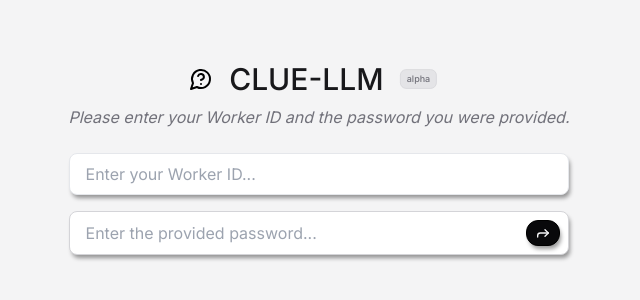
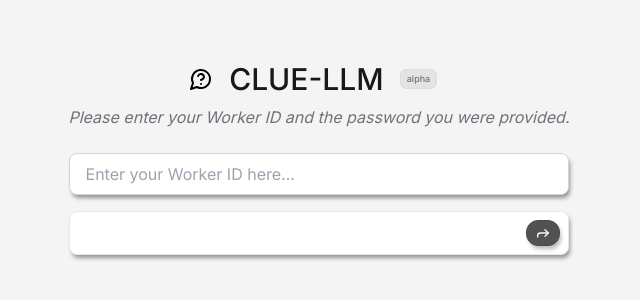
Before and after one commit to cxcscmu/CLUE-LLM-site, a Next.js app: page / in a window 1280 px wide. Shown: the part 234-534 px from the top of the page, without its empty margins (321-961 px from the left). Built offline with nearby package versions, Linux system fonts and the light colour scheme.

Commit message:
Implemented password field being disabled until Worker ID field filled out.

```diff
--- a/src/app/(pages)/page.tsx
+++ b/src/app/(pages)/page.tsx
@@ -74,7 +74,7 @@ export default function Home() {
               id="login-bar"
               value={workerID}
               onChange={(e: any) => setWorkerID(e.target.value)}
-              placeholder="Enter your Worker ID..."
+              placeholder="Enter your Worker ID here..."
             />
           </Label>
           <Label label="chat-bar">
@@ -82,9 +82,11 @@ export default function Home() {
               id="chat-bar"
               value={password}
               onChange={(e: any) => setPassword(e.target.value)}
-              placeholder="Enter the provided password..."
+              placeholder="Enter the provided password here..."
+              disabled={!Boolean(workerID)}
+              disabledPlaceholder=""
             />
-            <SubmitButton/>
+            <SubmitButton disabled={!Boolean(workerID)}/>
           </Label>
         </form>
       </div>
--- a/src/components/ui/forms/submit-button.tsx
+++ b/src/components/ui/forms/submit-button.tsx
@@ -3,11 +3,15 @@
 import { FC } from "react"
 import { Forward } from "lucide-react"
 
-export const SubmitButton: FC<{}> = ({}) => {
+export const SubmitButton: FC<{
+  disabled?: boolean
+}> = ({ disabled=false }) => {
   return (
     <button
       type="submit"
-      className="w-auto py-1 px-2 bg-zinc-950 border-black text-zinc-100 fill-white active:enabled:scale-95 hover:enabled:scale-105 border overflow-hidden relative rounded-xl disabled:opacity-70 shadow-md"
+      className="w-auto py-1 px-2 bg-zinc-950 border-black text-zinc-100 fill-white active:enabled:scale-95 hover:enabled:scale-105 border overflow-hidden relative rounded-xl disabled:opacity-70 shadow-md
+      disabled:opacity-50"
+      disabled={disabled}
     >
       <Forward size={16} />
     </button>
--- a/src/components/ui/forms/text-input.tsx
+++ b/src/components/ui/forms/text-input.tsx
@@ -9,14 +9,19 @@ export const TextInput: FC<{
     value: string;
     onChange: React.ChangeEventHandler;
     placeholder?: string;
-}> = ({ id, value, onChange, placeholder }) => {
-
+    disabled?: boolean;
+    disabledPlaceholder?: string
+}> = ({ id, value, onChange, placeholder= "Type here...", disabled=false, disabledPlaceholder="" }) => {
     return <input
       id={id}
       value={value}
       onChange={onChange}
-      placeholder={placeholder}
+      placeholder={disabled ? disabledPlaceholder : placeholder}
       autoFocus
-      className="px-2 pr-6 w-full rounded-md flex-1 outline-none bg-white"
+      disabled={disabled}
+      className="
+        px-2 pr-6 w-full rounded-md flex-1 outline-none bg-white
+        disabled:opacity-50 disabled:select-none
+      "
     />
 }
```
